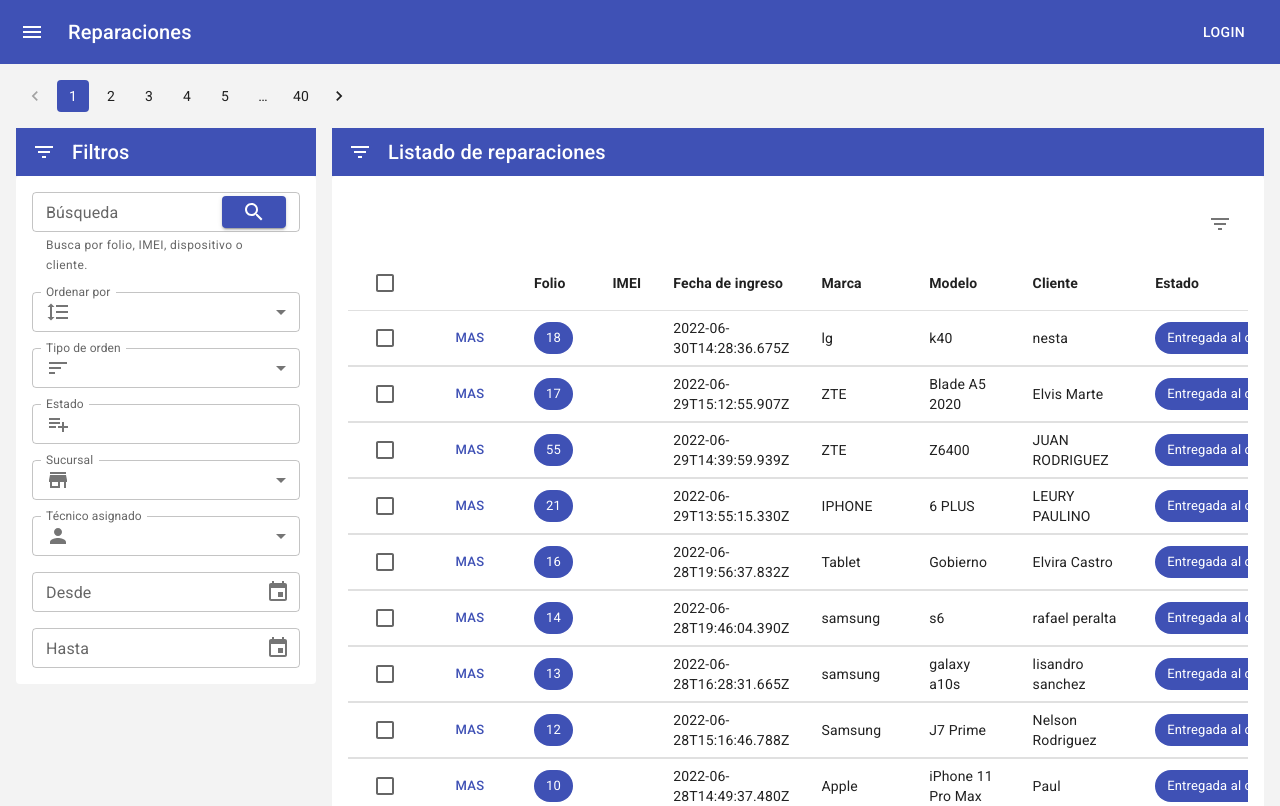
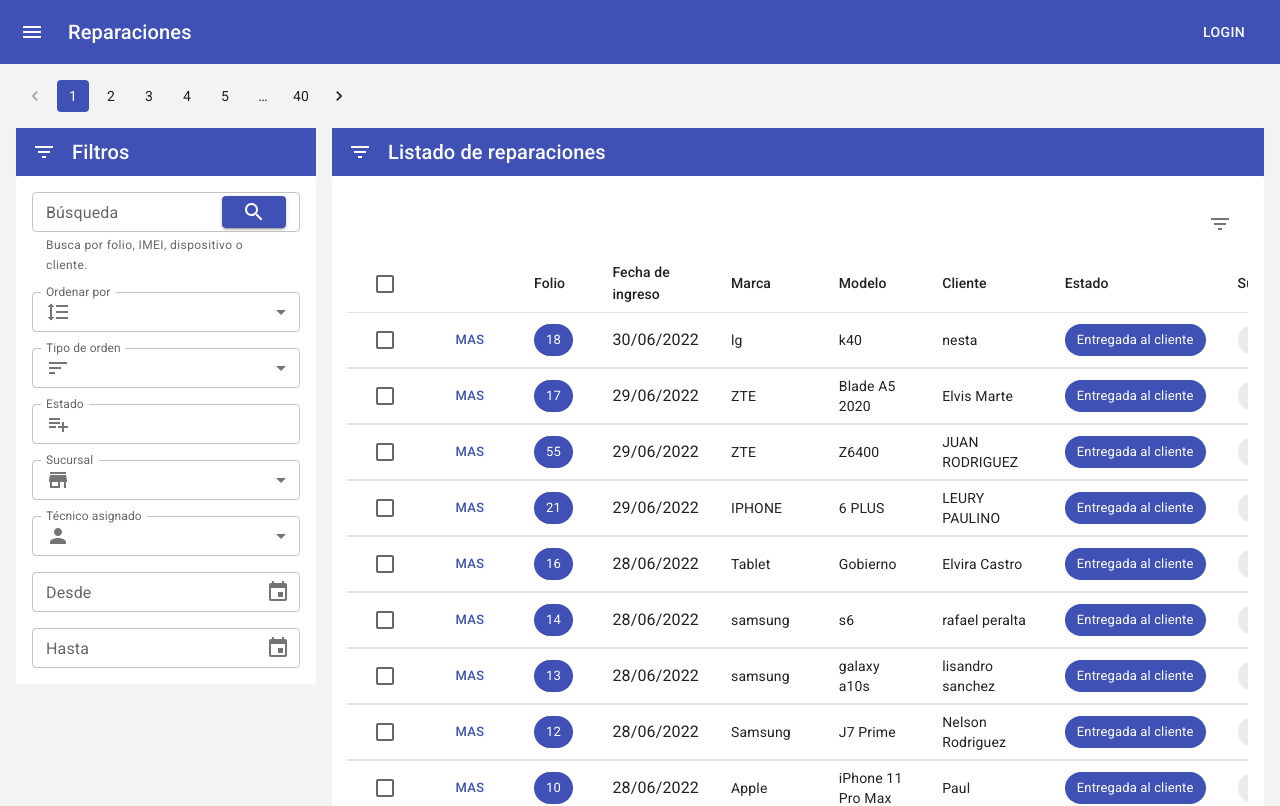
Before and after one commit to devantonioDr/React-mui-phone-repair-crm, a Next.js app: page /repairs in a window 1280 px wide. Shown: the top 806 px of the page. Built offline with nearby package versions, Linux system fonts and the light colour scheme.

Commit message:
integrated moment js to the repair table row date cell

```diff
--- a/components/repairsList/TableRow/NormalRow.tsx
+++ b/components/repairsList/TableRow/NormalRow.tsx
@@ -2,25 +2,20 @@ import TableCell from "@mui/material/TableCell";
 import { StatusRow } from "../StatusRow";
 import TableRowActions from "./actionsUi";
 import Chip from "@mui/material/Chip";
-import {
-  withContextSelectRowCheckBox,
-} from "../context/RowSelectContext";
-
+import { withContextSelectRowCheckBox } from "../context/RowSelectContext";
 
 import React from "react";
 import {
   InfoIdButton,
   SelectRowCheckBox,
+  ShowDate,
   ShowMoreButton,
 } from "./commonUi";
 import { withContextShowMore } from "../context/RowShowMoreContext";
 
-
-
 const ShowMoreButtonWithContext = withContextShowMore(ShowMoreButton);
 const SelectRowCheckBoxWithContext =
   withContextSelectRowCheckBox(SelectRowCheckBox);
-
 
 export const NormalRowContent = ({ data }: { data: RepairData }) => {
   let { invoiceId, status, branchOffice, admissionDate, device, customer } =
@@ -38,8 +33,10 @@ export const NormalRowContent = ({ data }: { data: RepairData }) => {
       <TableCell align="left">
         <InfoIdButton invoiceId={invoiceId} />
       </TableCell>
-        <TableCell align="left"> {""}</TableCell>
-        <TableCell align="left"> {admissionDate}</TableCell>
+      {/* <TableCell align="left"> {""}</TableCell> */}
+      <TableCell align="left">
+        <ShowDate admissionDate={admissionDate} />
+      </TableCell>
       <TableCell align="left"> {device.trademark}</TableCell>
       <TableCell align="left"> {device.model}</TableCell>
       <TableCell align="left"> {customer.name}</TableCell>
--- a/components/repairsList/TableRow/SmallScreenRow.tsx
+++ b/components/repairsList/TableRow/SmallScreenRow.tsx
@@ -8,7 +8,7 @@ import { withContextSelectRowCheckBox } from "../context/RowSelectContext";
 import { withContextShowMore } from "../context/RowShowMoreContext";
 import { StatusRow } from "../StatusRow";
 import TableRowActions from "./actionsUi";
-import { InfoIdButton, SelectRowCheckBox, ShowMoreButton } from "./commonUi";
+import { InfoIdButton, SelectRowCheckBox, ShowDate, ShowMoreButton } from "./commonUi";
 
 // Assign context for SelectRowCheckBox actions
 const SelectRowCheckBoxWithContext =
@@ -53,7 +53,7 @@ export const SmallScreenRowContent = ({ data }: { data: RepairData }) => {
           />
           <SmallScreenRowCell title="IMEI:" value={""} />
 
-          <SmallScreenRowCell title="Fecha de ingreso:" value={admissionDate} />
+          <SmallScreenRowCell title="Fecha de ingreso:" value={<ShowDate admissionDate={admissionDate} />} />
 
           <SmallScreenRowCell title="Marca:" value={device.trademark} />
 
--- a/components/repairsList/TableRow/commonUi.tsx
+++ b/components/repairsList/TableRow/commonUi.tsx
@@ -7,12 +7,18 @@ import Stack from "@mui/material/Stack";
 import TableCell from "@mui/material/TableCell";
 import TableRow from "@mui/material/TableRow";
 import Typography from "@mui/material/Typography";
+import moment from "moment";
 import { getRamdomBackgroundColor } from "../../../helper/getRamdomColor";
 
 export function InfoIdButton({ invoiceId }: { invoiceId: string }) {
   return (
     <Chip clickable={true} label={invoiceId} variant="filled" color="primary" />
   );
+};
+
+export function ShowDate({ admissionDate }: { admissionDate: string }) {
+  let date = moment(admissionDate).format("DD/MM/YYYY");
+  return <Typography variant="subtitle1" >{date}</Typography>;
 };
 
 export function ShowMoreButton({
@@ -39,7 +45,7 @@ export function ShowMoreButton({
       </Button>
     </Box>
   );
-}
+};
 
 export function RowExtraInfo({
   reasonForAdmission,
@@ -71,7 +77,7 @@ export function RowExtraInfo({
       </TableCell>
     </TableRow>
   );
-}
+};
 
 export function SelectRowCheckBox({ selected, onClick, invoiceId }: any) {
   return (
@@ -86,4 +92,4 @@ export function SelectRowCheckBox({ selected, onClick, invoiceId }: any) {
       }}
     />
   );
-}
+};
--- a/components/repairsList/TableRow/index.tsx
+++ b/components/repairsList/TableRow/index.tsx
@@ -15,6 +15,8 @@ import { SmallScreenRowContent } from "./SmallScreenRow";
 import { withContextShowMore } from "../context/RowShowMoreContext";
 import { RowDeleteDialogContextProvider } from "../context/RowDeleteContext";
 import { NormalRowContent } from "./NormalRow";
+
+
 
 // Assign context for ShowMore Row actions
 
--- a/components/repairsList/headerRow/index.tsx
+++ b/components/repairsList/headerRow/index.tsx
@@ -1,3 +1,4 @@
+import { Typography } from "@mui/material";
 import Checkbox from "@mui/material/Checkbox";
 import TableCell from "@mui/material/TableCell";
 import TableHead from "@mui/material/TableHead";
@@ -32,7 +33,7 @@ export function RepairsTableHeader({ mode }: any) {
   let lables = [
     "",
     "Folio",
-    "IMEI",
+    // "IMEI",
     "Fecha de ingreso",
     "Marca",
     "Modelo",
@@ -56,7 +57,7 @@ export function RepairsTableHeader({ mode }: any) {
               align={"left"}
               padding={"normal"}
             >
-              <strong>{headCell}</strong>
+              <Typography variant="subtitle2">{headCell}</Typography>
             </TableCell>
           ))}
       </TableRow>
```
Lines whose indentation alone changed are shown as unchanged.
